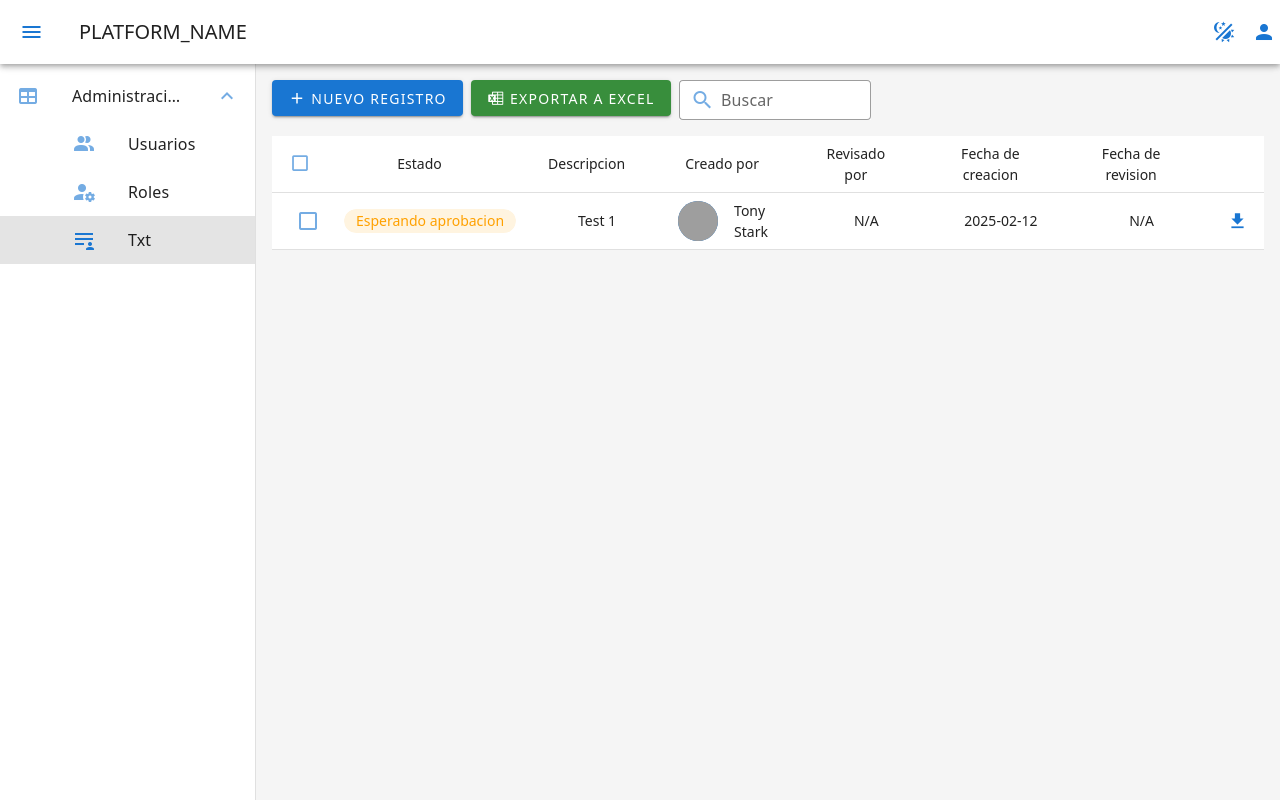
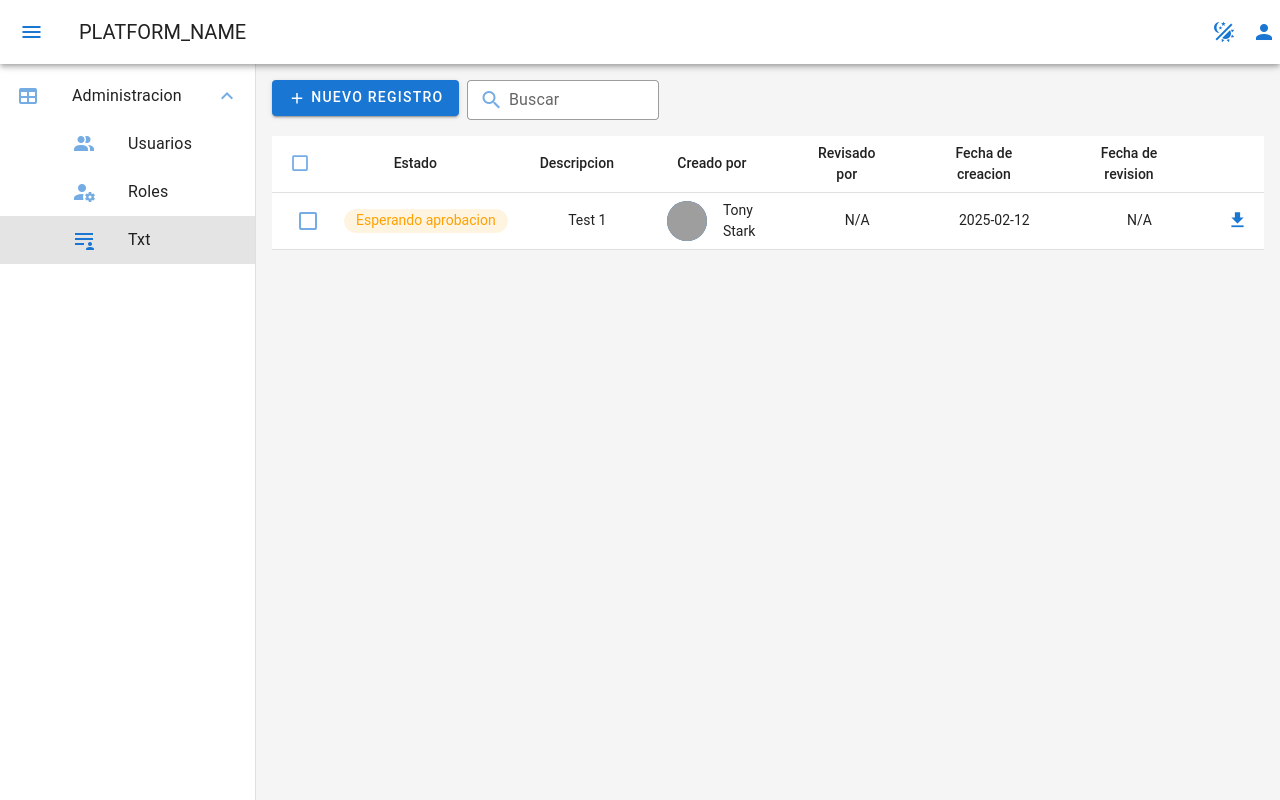
Before and after one commit to Jestruvec/Bemsa, a Vue app: page /administration/txt in a window 1280 px wide. Built offline with nearby package versions, Linux system fonts and the light colour scheme; grey boxes are pictures that could not be loaded; what vue-sweetalert2 would draw is missing.

Commit message:
configuraciones de vuetify

```diff
--- a/src/components/Forms/LoginForm.vue
+++ b/src/components/Forms/LoginForm.vue
@@ -6,7 +6,7 @@
     validate-on="submit"
     class="border border-dashed rounded border-gray-300"
   >
-    <div class="flex flex-col gap-4 p-4">
+    <div class="flex flex-col gap-4 pa-4">
       <h1>Iniciar sesion en PLATFORM_NAME</h1>
       <v-text-field
         v-model="username"
--- a/src/components/Tables/RolesTable.vue
+++ b/src/components/Tables/RolesTable.vue
@@ -1,10 +1,7 @@
 <template>
   <v-data-table-virtual :headers="headers" :items="roles" item-value="id">
     <template #item="{ item }">
-      <tr
-        class="hover:bg-gray-100 cursor-pointer"
-        @click="$emit('onRowClick', item)"
-      >
+      <tr class="cursor-pointer" @click="$emit('onRowClick', item)">
         <td>
           <div class="flex justify-center">
             {{ item.role }}
--- a/src/components/Tables/TxtTable.vue
+++ b/src/components/Tables/TxtTable.vue
@@ -11,10 +11,7 @@
     @update:model-value="$emit('onCheckAll', localSelectedTxtIds)"
   >
     <template #item="{ item }">
-      <tr
-        class="hover:bg-gray-100 cursor-pointer"
-        @click="$emit('onRowClick', item)"
-      >
+      <tr class="cursor-pointer" @click="$emit('onRowClick', item)">
         <td>
           <v-checkbox
             v-model="localSelectedTxtIds"
--- a/src/components/Tables/UsersTable.vue
+++ b/src/components/Tables/UsersTable.vue
@@ -1,10 +1,7 @@
 <template>
   <v-data-table-virtual :headers="headers" :items="Users" item-value="id">
     <template #item="{ item }">
-      <tr
-        class="hover:bg-gray-100 cursor-pointer"
-        @click="$emit('onRowClick', item)"
-      >
+      <tr class="cursor-pointer" @click="$emit('onRowClick', item)">
         <td>
           <UserAvatar :user="item" />
         </td>
--- a/src/pages/Administration/RolesPage.vue
+++ b/src/pages/Administration/RolesPage.vue
@@ -1,5 +1,5 @@
 <template>
-  <div class="h-full p-4">
+  <div class="h-full pa-4">
     <RoleModal v-model="showModal" @role-created="showModal = false" />
 
     <div class="mb-4">
--- a/src/pages/Administration/TxtPage.vue
+++ b/src/pages/Administration/TxtPage.vue
@@ -1,5 +1,5 @@
 <template>
-  <div class="p-4">
+  <div class="pa-4">
     <TxtModal
       v-model="showModal"
       ref="txtModal"
@@ -11,7 +11,7 @@
     <div class="flex justify-between mb-4">
       <div class="flex flex-wrap gap-2">
         <NewRegisterButton @on-click="showModal = true" />
-        <ExcelButton @on-click="toast.warning('Funcion en desarrollo')" />
+        <!-- <ExcelButton @on-click="toast.warning('Funcion en desarrollo')" /> -->
 
         <div class="w-48 bg-surface">
           <SearchBar
@@ -58,20 +58,17 @@
 
 <script lang="ts" setup>
 import { ref } from "vue";
-import { useToast } from "vue-toastification";
 import {
   TxtModal,
   TxtTable,
   TooltipButton,
   SearchBar,
   NewRegisterButton,
-  ExcelButton,
 } from "../../components";
 import type { Txt } from "../../types";
 import { TxtArray } from "../../utils";
 import { TxtStatusEnum } from "../../enums";
 
-const toast = useToast();
 const searchInput = ref("");
 const txtForEdition = ref<Txt>();
 const selectedTxtIds = ref<string[]>([]);
--- a/src/pages/Administration/UsersPage.vue
+++ b/src/pages/Administration/UsersPage.vue
@@ -1,5 +1,5 @@
 <template>
-  <div class="p-4">
+  <div class="pa-4">
     <UserModal v-model="showModal" @user-created="showModal = false" />
 
     <div class="mb-4">
--- a/src/plugins/vuetify.ts
+++ b/src/plugins/vuetify.ts
@@ -1,4 +1,4 @@
-// import 'vuetify/styles'
+import "vuetify/styles";
 import { createVuetify } from "vuetify";
 import * as components from "vuetify/components";
 import * as directives from "vuetify/directives";
@@ -9,9 +9,6 @@ export const vuetify = createVuetify({
   components,
   directives,
   defaults: {
-    VNavigationDrawer: {
-      color: "surface",
-    },
     VBtn: {
       color: "primary",
     },
--- a/tsconfig.app.json
+++ b/tsconfig.app.json
@@ -12,7 +12,9 @@
 
     "paths": {
       "@/*": ["./src/*"]
-    }
+    },
+
+    "types": ["vuetify"]
   },
   "include": ["src/**/*.ts", "src/**/*.tsx", "src/**/*.vue"]
 }
```
